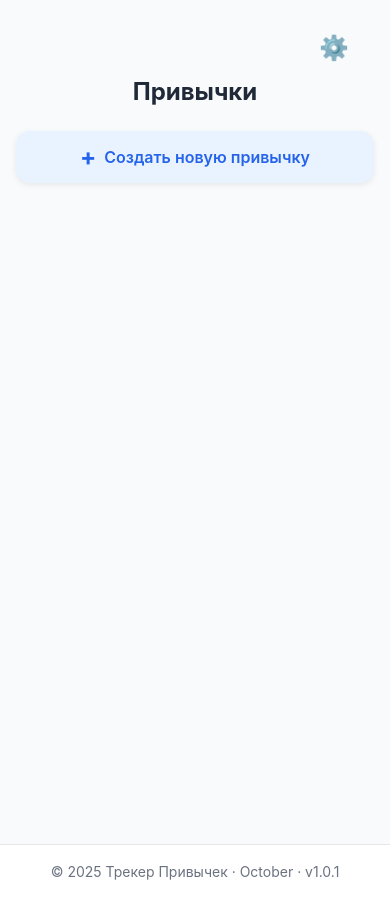
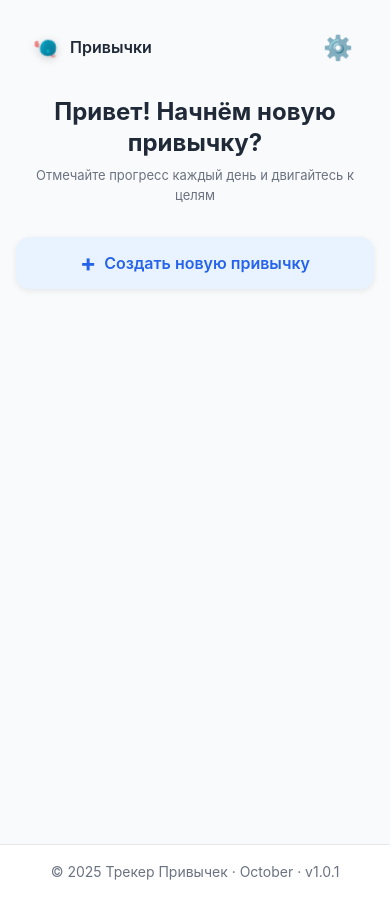
Before and after one commit to Tilkerman/project-pwa, a Vue app: page / in a window 390 px wide. Built offline with nearby package versions, Linux system fonts and the light colour scheme.

Commit message:
лучшение главной страницы: добавлены заголовок, подзаголовок, логотип в header, улучшены карточки привычек с индикатором прогресса

```diff
--- a/src/views/HomeView.vue
+++ b/src/views/HomeView.vue
@@ -1,14 +1,21 @@
 <template>
   <div class="home-view">
-    <!-- Header с иконкой настроек -->
+    <!-- Header с логотипом и иконкой настроек -->
     <header class="page-header">
+      <div class="header-logo-container">
+        <AppLogo size="32px" />
+        <span class="app-name">Привычки</span>
+      </div>
       <button class="settings-btn" @click="goToSettings" aria-label="Настройки">
         <span class="settings-icon">⚙️</span>
       </button>
     </header>
 
     <!-- Заголовок H1 -->
-    <h1 class="main-title">Привычки</h1>
+    <h1 class="main-title">Привет! Начнём новую привычку?</h1>
+
+    <!-- Подзаголовок -->
+    <p class="subtitle">Отмечайте прогресс каждый день и двигайтесь к целям</p>
 
     <div v-if="store.loading" class="loading">Загрузка...</div>
 
@@ -25,9 +32,11 @@
         >
           <div class="habit-content">
             <div class="habit-icon-large">{{ habit.icon || '🚫' }}</div>
-            <div class="habit-name-text">{{ habit.name }}</div>
+            <div class="habit-info">
+              <div class="habit-name-text">{{ habit.name }}</div>
+              <div class="habit-progress">{{ getHabitProgress(habit) }}</div>
+            </div>
           </div>
-          <div class="habit-status-indicator" :class="{ 'completed': isHabitCompletedToday(habit) }"></div>
         </div>
       </div>
 
@@ -54,8 +63,10 @@
 import { ref, onMounted } from 'vue'
 import { useRouter } from 'vue-router'
 import HabitForm from '@/components/HabitForm.vue'
+import AppLogo from '@/components/AppLogo.vue'
 import { useHabitsStore } from '@/stores/habitsStore'
 import { getProjectColorStyles } from '@/utils/projectColors'
+import { getCurrentStreak } from '@/utils/characters'
 import type { Habit } from '@/types'
 
 const router = useRouter()
@@ -76,6 +87,42 @@ function goToHabit(id: string) {
 
 function goToSettings() {
   router.push('/settings')
+}
+
+// Получение прогресса привычки
+function getHabitProgress(habit: Habit): string {
+  const totalDays = habit.markedDays.length
+  const streak = getCurrentStreak(habit)
+
+  if (totalDays === 0) {
+    return 'Начните сегодня'
+  }
+
+  if (streak > 0) {
+    return `${streak} ${getDayWord(streak)} подряд`
+  }
+
+  return `${totalDays} ${getDayWord(totalDays)}`
+}
+
+// Склонение слова "день"
+function getDayWord(count: number): string {
+  const lastDigit = count % 10
+  const lastTwoDigits = count % 100
+
+  if (lastTwoDigits >= 11 && lastTwoDigits <= 14) {
+    return 'дней'
+  }
+
+  if (lastDigit === 1) {
+    return 'день'
+  }
+
+  if (lastDigit >= 2 && lastDigit <= 4) {
+    return 'дня'
+  }
+
+  return 'дней'
 }
 
 // Проверка, выполнена ли привычка сегодня
@@ -144,16 +191,28 @@ function closeForm() {
   min-height: 100vh;
 }
 
-/* Header с иконкой настроек */
+/* Header с логотипом и иконкой настроек */
 .page-header {
   display: flex;
-  justify-content: flex-end;
+  justify-content: space-between;
   align-items: center;
-  padding: 12px 20px 0;
-  margin-bottom: 0.5rem;
+  padding: 12px 20px;
+  margin-bottom: 1rem;
   position: relative;
   width: 100%;
   box-sizing: border-box;
+}
+
+.header-logo-container {
+  display: flex;
+  align-items: center;
+  gap: 0.5rem;
+}
+
+.app-name {
+  font-size: 1.125rem;
+  font-weight: 600;
+  color: var(--text-primary);
 }
 
 .settings-btn {
@@ -204,9 +263,20 @@ function closeForm() {
   font-weight: 700;
   color: var(--text-primary);
   text-align: center;
-  margin: 0 0 1.5rem 0;
+  margin: 0 0 0.5rem 0;
   line-height: 1.3;
   padding: 0 0.5rem;
+}
+
+/* Подзаголовок - маленький, серый */
+.subtitle {
+  font-size: 0.875rem;
+  font-weight: 400;
+  color: var(--text-secondary);
+  text-align: center;
+  margin: 0 0 2rem 0;
+  line-height: 1.5;
+  padding: 0 1rem;
 }
 
 
@@ -232,64 +302,98 @@ function closeForm() {
 .habit-card {
   display: flex;
   align-items: center;
-  justify-content: space-between;
-  padding: 1rem 1.25rem;
-  border-radius: 14px;
+  padding: 1.25rem 1.5rem;
+  border-radius: 16px;
   cursor: pointer;
   transition: all 0.2s ease;
-  background: white;
-  box-shadow: 0 2px 6px rgba(0, 0, 0, 0.08);
-  min-height: 64px;
+  background: var(--bg-secondary);
+  box-shadow: 0 2px 8px rgba(0, 0, 0, 0.06), 0 1px 3px rgba(0, 0, 0, 0.08);
+  min-height: 72px;
   position: relative;
+  border: 1px solid var(--border-color);
 }
 
 .habit-card:hover {
-  transform: translateY(-1px);
-  box-shadow: 0 4px 12px rgba(0, 0, 0, 0.12);
+  transform: translateY(-2px);
+  box-shadow: 0 4px 16px rgba(0, 0, 0, 0.1), 0 2px 6px rgba(0, 0, 0, 0.12);
+}
+
+.habit-card:active {
+  transform: translateY(0);
 }
 
 .habit-card.habit-completed {
-  background-color: #f0fdf4;
+  background: linear-gradient(135deg, #f0fdf4 0%, #dcfce7 100%);
+  border-color: #86efac;
+}
+
+.dark .habit-card {
+  background: var(--bg-secondary);
+  border-color: var(--border-color);
+}
+
+.dark .habit-card.habit-completed {
+  background: linear-gradient(135deg, #064e3b 0%, #065f46 100%);
+  border-color: #10b981;
 }
 
 .habit-content {
   display: flex;
   align-items: center;
-  gap: 0.875rem;
+  gap: 1rem;
   flex: 1;
+  min-width: 0;
 }
 
-/* Иконка привычки - увеличенная */
+/* Иконка привычки - увеличенная и заметная */
 .habit-icon-large {
-  font-size: 1.75rem;
-  width: 2rem;
-  height: 2rem;
+  font-size: 2rem;
+  width: 2.5rem;
+  height: 2.5rem;
   display: flex;
   align-items: center;
   justify-content: center;
   flex-shrink: 0;
+  background: rgba(255, 255, 255, 0.6);
+  border-radius: 12px;
+  box-shadow: 0 2px 4px rgba(0, 0, 0, 0.1);
+}
+
+.dark .habit-icon-large {
+  background: rgba(255, 255, 255, 0.1);
+}
+
+.habit-card.habit-completed .habit-icon-large {
+  background: rgba(16, 185, 129, 0.15);
+}
+
+.dark .habit-card.habit-completed .habit-icon-large {
+  background: rgba(16, 185, 129, 0.2);
+}
+
+.habit-info {
+  display: flex;
+  flex-direction: column;
+  gap: 0.25rem;
+  flex: 1;
+  min-width: 0;
 }
 
 /* Название привычки */
 .habit-name-text {
   font-size: 1rem;
-  color: #1f2937;
+  color: var(--text-primary);
   font-weight: 600;
   line-height: 1.4;
+  margin: 0;
 }
 
-/* Индикатор статуса - точка справа */
-.habit-status-indicator {
-  width: 10px;
-  height: 10px;
-  border-radius: 50%;
-  background-color: #d1d5db;
-  flex-shrink: 0;
-  margin-left: 0.5rem;
-}
-
-.habit-status-indicator.completed {
-  background-color: #10b981;
+/* Индикатор прогресса */
+.habit-progress {
+  font-size: 0.8125rem;
+  color: var(--text-secondary);
+  font-weight: 400;
+  line-height: 1.3;
 }
 
 /* Кнопка добавления привычки - переработанная */
@@ -373,23 +477,47 @@ function closeForm() {
 
 /* Адаптивность */
 @media (max-width: 480px) {
+  .page-header {
+    padding: 12px 16px;
+  }
+
+  .app-name {
+    font-size: 1rem;
+  }
+
+  .header-logo-container {
+    gap: 0.375rem;
+  }
+
   .main-title {
     font-size: 1.5rem;
+    padding: 0 0.75rem;
   }
 
   .subtitle {
     font-size: 0.8125rem;
+    padding: 0 0.75rem;
   }
 
   .habit-card {
-    padding: 0.875rem 1rem;
-    min-height: 60px;
+    padding: 1rem 1.25rem;
+    min-height: 68px;
+    border-radius: 14px;
   }
 
   .habit-icon-large {
-    font-size: 1.5rem;
-    width: 1.75rem;
-    height: 1.75rem;
+    font-size: 1.75rem;
+    width: 2.25rem;
+    height: 2.25rem;
+    border-radius: 10px;
+  }
+
+  .habit-name-text {
+    font-size: 0.9375rem;
+  }
+
+  .habit-progress {
+    font-size: 0.75rem;
   }
 
   .btn-add-habit {
```
